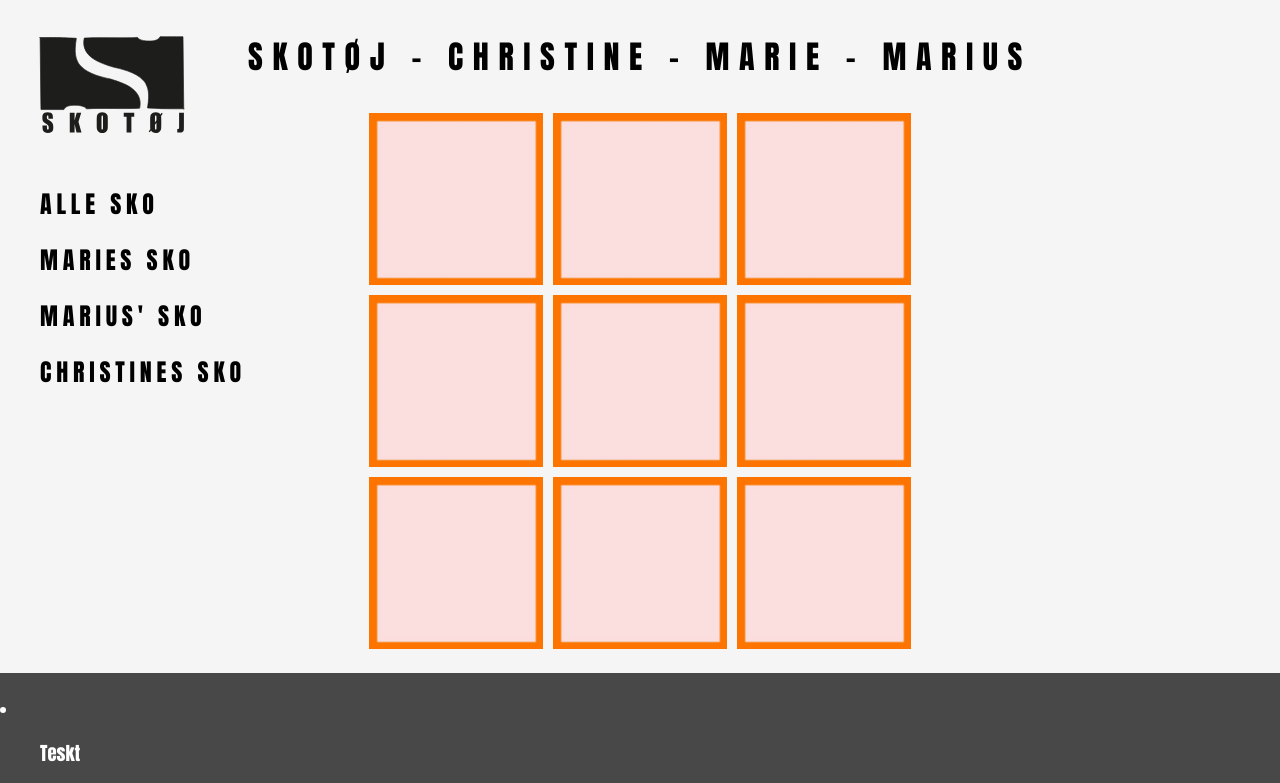
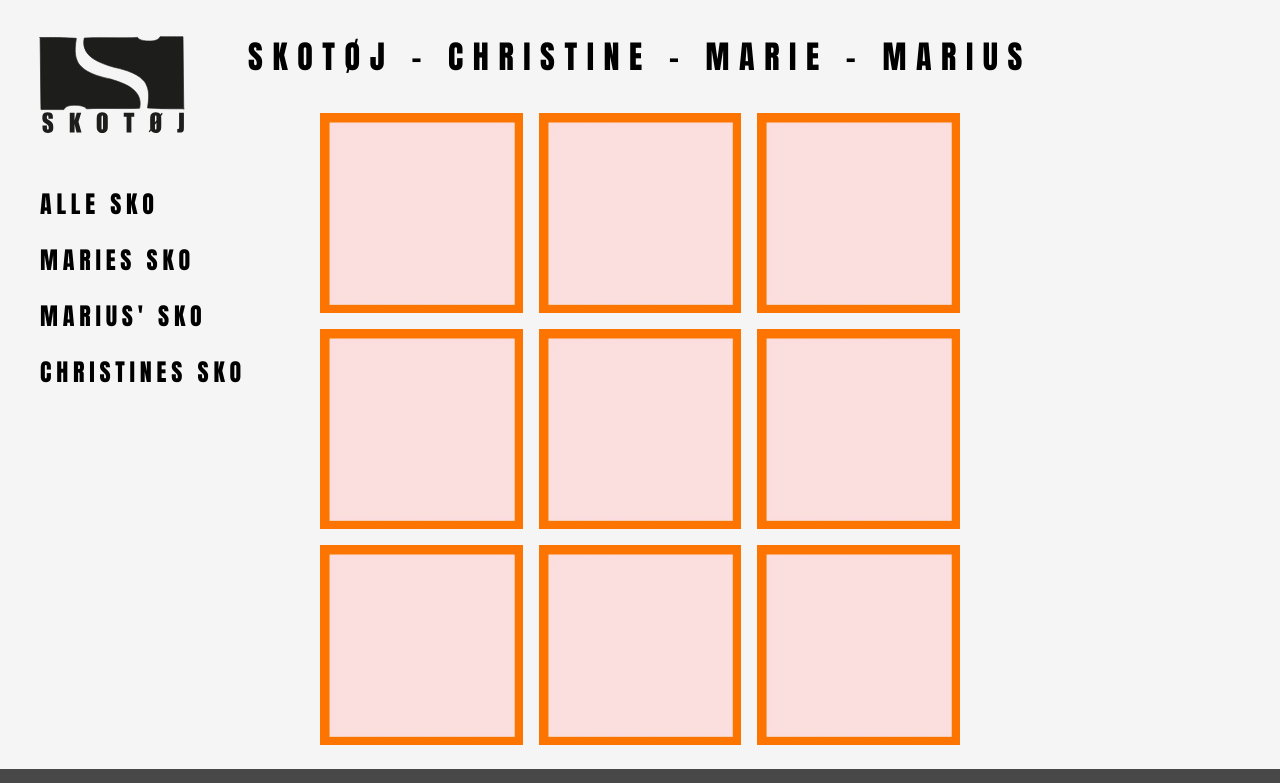
Before and after one commit to chri73mp/passion_website, a plain HTML site: page index.html in a window 1280 px wide. Shown: the top 783 px of the page. Drawn offline with Linux system fonts and the light colour scheme.

Commit message:
style fix

```diff
--- a/index.html
+++ b/index.html
@@ -34,7 +34,7 @@
       <section>
         <article>
           <div><h1>SKOTØJ - CHRISTINE - MARIE - MARIUS</h1></div>
-          <div class="grid_7-2">
+          <div class="grid_7-3">
             <img class="forside1" src="img/forside7.webp" alt="forside1" />
             <img class="forside2" src="img/forside7.webp" alt="forside2" />
             <img class="forside3" src="img/forside7.webp" alt="forside3" />
--- a/layout.css
+++ b/layout.css
@@ -1,65 +1,19 @@
-.grid_7-1 {
+#grid_4-1 {
   display: grid;
-  grid-template-columns: 1fr 1fr 1fr 1fr;
-  grid-template-rows: 1fr 1fr;
-  gap: 0px 0px;
-}
-.grid_4-1 {
-  display: grid;
-  grid-template-columns: 1fr 1fr;
-  grid-template-rows: 1fr 1fr;
-  gap: 3rem 3rem;
+  grid-template-columns: repeat(2, 1fr);
+  gap: 1rem;
+  max-width: 40rem;
+  margin-left: auto;
+  margin-right: auto;
 
   text-align: center;
+}
+
+.grid_7-3 {
+  display: grid;
+  grid-template-columns: repeat(3, 1fr);
+  gap: 1rem;
+  max-width: 40rem;
   margin-left: auto;
   margin-right: auto;
-  max-width: 40rem;
-  justify-content: center;
 }
-
-.grid_7-2 {
-  display: grid;
-  grid-template-columns: repeat(7, 1fr);
-  grid-template-rows: repeat(3, 1fr);
-  gap: 10px;
-}
-
-.forside1 {
-  grid-row: 1;
-  grid-column: 3;
-}
-
-.forside2 {
-  grid-row: 1;
-  grid-column: 4;
-}
-
-.forside3 {
-  grid-row: 1;
-  grid-column: 5;
-}
-
-.forside4 {
-  grid-row: 2;
-  grid-column: 3;
-}
-.forside5 {
-  grid-row: 2;
-  grid-column: 4;
-}
-.forside6 {
-  grid-row: 2;
-  grid-column: 5;
-}
-.forside7 {
-  grid-row: 3;
-  grid-column: 3;
-}
-.forside8 {
-  grid-row: 3;
-  grid-column: 4;
-}
-.forside9 {
-  grid-row: 3;
-  grid-column: 5;
-}
--- a/stylesheet.css
+++ b/stylesheet.css
@@ -61,15 +61,6 @@ footer {
   margin-top: 1.5rem;
 }
 
-/* header {
-  display: flex;
-  justify-content: space-between;
-  align-items: center;
-  margin-left: 2rem;
-  margin-right: 2rem;
-  margin-top: 2rem;
-} */
-
 .sidebar {
   position: fixed;
   left: 0;
@@ -94,7 +85,7 @@ header img {
   color: rgb(146, 120, 120);
 }
 
-article h1 {
+h1 {
   text-align: center;
   margin-top: 2rem;
   font-size: 2rem;
```
Also changed, not shown: allesko.html (+1 -1 lines).
